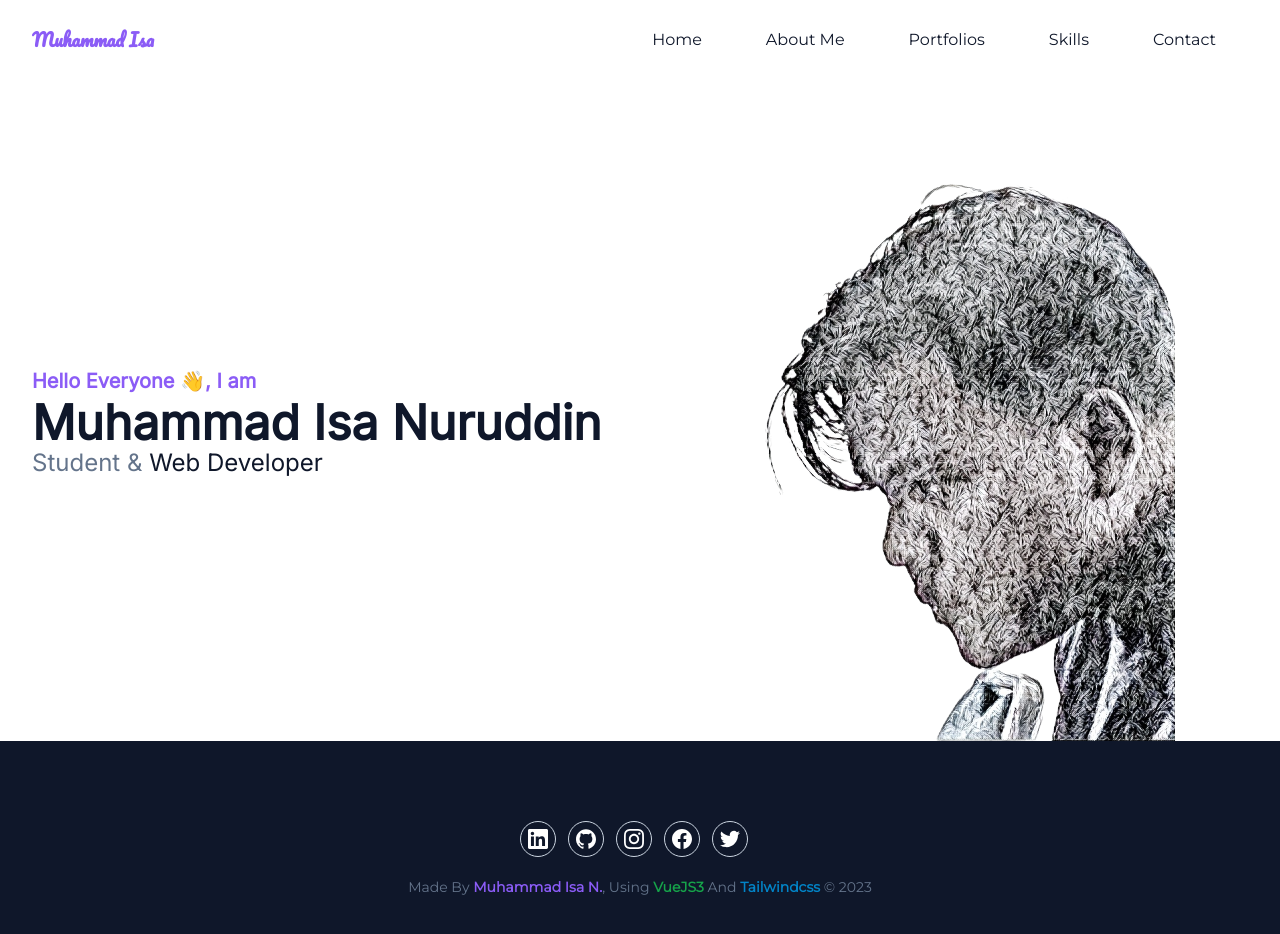
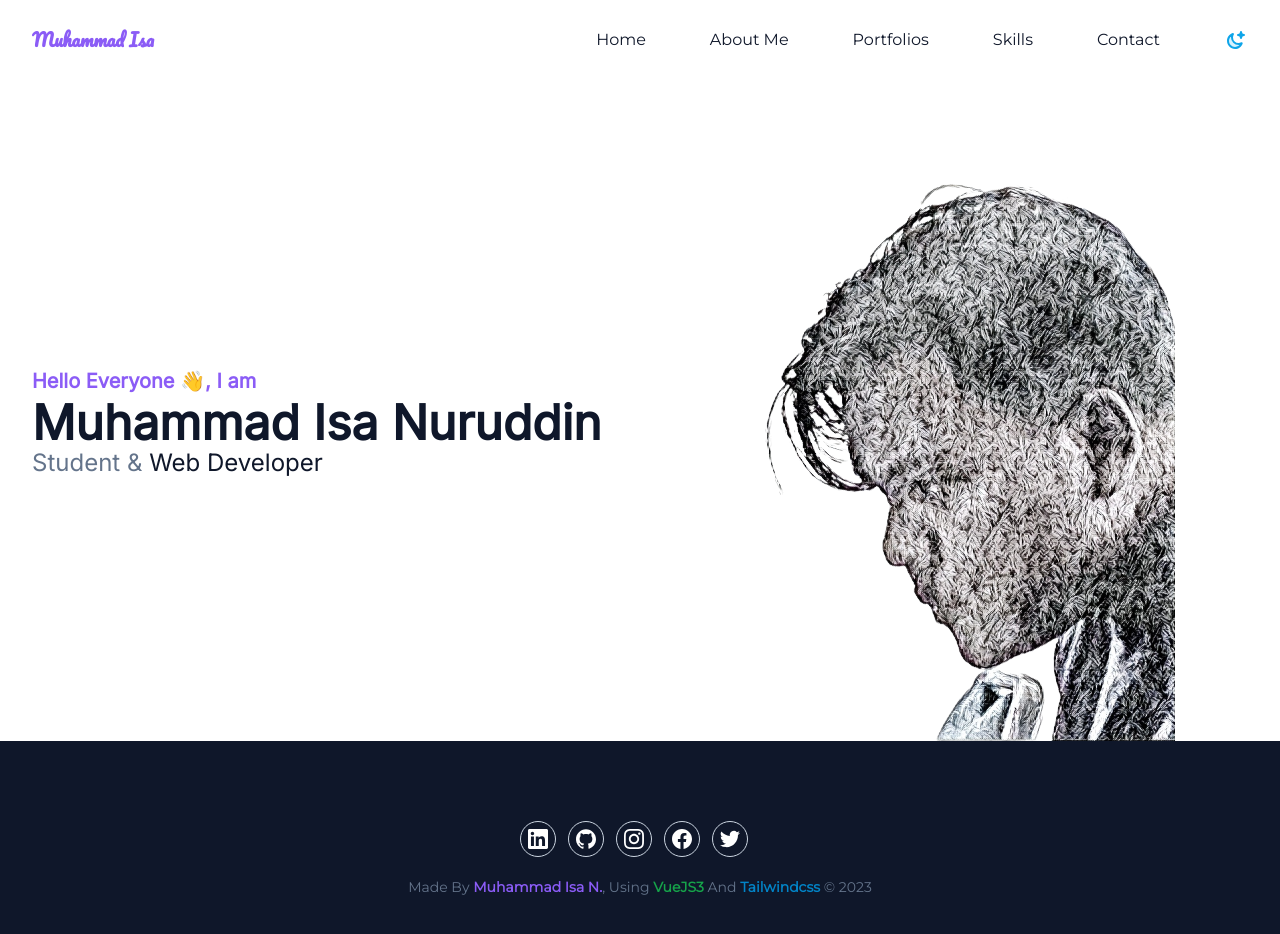
Before and after one commit to muhammadisa226/vue-portfolio, a Vue app: page / in a window 1280 px wide. Shown: the top 934 px of the page. Built offline with nearby package versions, Linux system fonts and the light colour scheme.

Commit message:
add dark mode and animations

```diff
--- a/index.html
+++ b/index.html
@@ -21,12 +21,8 @@
         const backtotop = document.querySelector("#back-to-top");
         if (window.pageYOffset > fixednav) {
           header.classList.add("navbar-fixed");
-          backtotop.classList.remove("hidden");
-          backtotop.classList.add("flex");
         } else {
           header.classList.remove("navbar-fixed");
-          backtotop.classList.add("hidden");
-          backtotop.classList.remove("flex");
         }
       };
     </script>
--- a/package.json
+++ b/package.json
@@ -8,6 +8,7 @@
     "preview": "vite preview"
   },
   "dependencies": {
+    "@vueuse/core": "^10.4.1",
     "vue": "^3.3.4",
     "vue-router": "^4.2.4"
   },
--- a/src/App.vue
+++ b/src/App.vue
@@ -1,8 +1,10 @@
 <template>
   <Content>
-    <Transition name="slide-fade">
-      <RouterView />
-    </Transition>
+    <RouterView v-slot="{ Component }">
+      <Transition name="slide" mode="out-in">
+        <Component :is="Component" />
+      </Transition>
+    </RouterView>
   </Content>
 </template>
 
@@ -12,17 +14,13 @@ import { RouterView } from "vue-router";
 </script>
 
 <style scoped>
-.slide-fade-enter-active {
-  transition: all 0.3s ease-out;
+.slide-enter-from,
+.slide-leave-to {
+  opacity: 0;
 }
 
-.slide-fade-leave-active {
-  transition: all 0.8s cubic-bezier(1, 0.5, 0.8, 1);
-}
-
-.slide-fade-enter-from,
-.slide-fade-leave-to {
-  transform: translateX(20px);
-  opacity: 0;
+.slide-enter-active,
+.slide-leave-active {
+  transition: opacity 0.3s ease-out;
 }
 </style>
--- a/src/components/BaseContent.vue
+++ b/src/components/BaseContent.vue
@@ -73,6 +73,35 @@
                 >
                   Contact
                 </RouterLink>
+              </li>
+              <li class="mt-3 lg:mt-0 flex items-center pl-8">
+                <button
+                  @click="toggledark()"
+                  class="bg-white rounded-full hover:bg-slate-200 dark:bg-dark dark:hover:bg-white"
+                >
+                  <span class="dark:inline end:0 cursor-pointer"
+                    ><svg
+                      viewBox="0 0 24 24"
+                      fill="none"
+                      class="w-6 h-6 text-white"
+                    >
+                      <path
+                        fill-rule="evenodd"
+                        clip-rule="evenodd"
+                        d="M17.715 15.15A6.5 6.5 0 0 1 9 6.035C6.106 6.922 4 9.645 4 12.867c0 3.94 3.153 7.136 7.042 7.136 3.101 0 5.734-2.032 6.673-4.853Z"
+                        class="fill-sky-400/20"
+                      ></path>
+                      <path
+                        d="m17.715 15.15.95.316a1 1 0 0 0-1.445-1.185l.495.869ZM9 6.035l.846.534a1 1 0 0 0-1.14-1.49L9 6.035Zm8.221 8.246a5.47 5.47 0 0 1-2.72.718v2a7.47 7.47 0 0 0 3.71-.98l-.99-1.738Zm-2.72.718A5.5 5.5 0 0 1 9 9.5H7a7.5 7.5 0 0 0 7.5 7.5v-2ZM9 9.5c0-1.079.31-2.082.845-2.93L8.153 5.5A7.47 7.47 0 0 0 7 9.5h2Zm-4 3.368C5 10.089 6.815 7.75 9.292 6.99L8.706 5.08C5.397 6.094 3 9.201 3 12.867h2Zm6.042 6.136C7.718 19.003 5 16.268 5 12.867H3c0 4.48 3.588 8.136 8.042 8.136v-2Zm5.725-4.17c-.81 2.433-3.074 4.17-5.725 4.17v2c3.552 0 6.553-2.327 7.622-5.537l-1.897-.632Z"
+                        class="fill-sky-500"
+                      ></path>
+                      <path
+                        fill-rule="evenodd"
+                        clip-rule="evenodd"
+                        d="M17 3a1 1 0 0 1 1 1 2 2 0 0 0 2 2 1 1 0 1 1 0 2 2 2 0 0 0-2 2 1 1 0 1 1-2 0 2 2 0 0 0-2-2 1 1 0 1 1 0-2 2 2 0 0 0 2-2 1 1 0 0 1 1-1Z"
+                        class="fill-sky-500"></path></svg
+                  ></span>
+                </button>
               </li>
             </ul>
           </nav>
@@ -206,6 +235,9 @@
 </template>
 
 <script setup>
+import { useDark, useToggle } from "@vueuse/core";
+const isDark = useDark();
+const toggledark = useToggle(isDark);
 import { RouterLink } from "vue-router";
 const openmenu = () => {
   document.querySelector("#hamburger").classList.toggle("hamburger-active");
```
Also changed, not shown: 1 other file (tests, documents, lock files or other folders).
